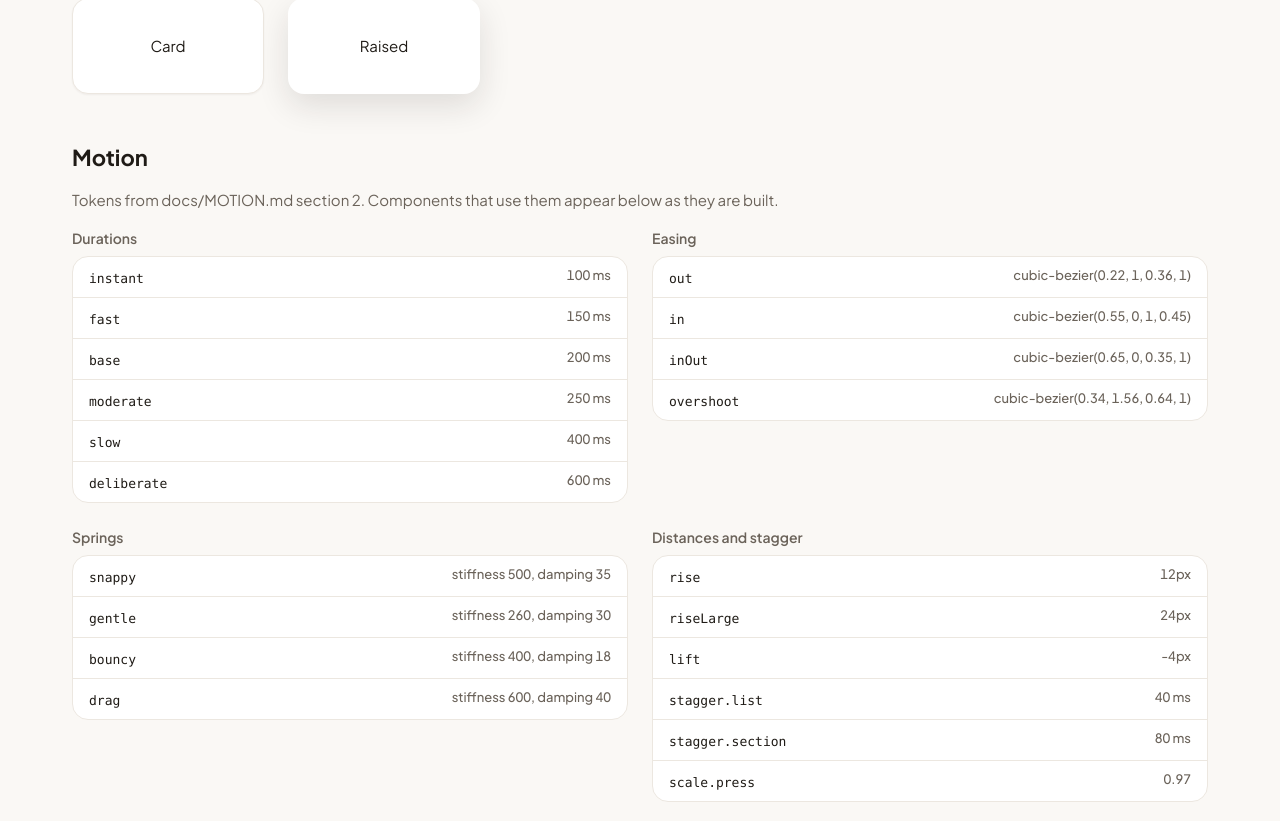
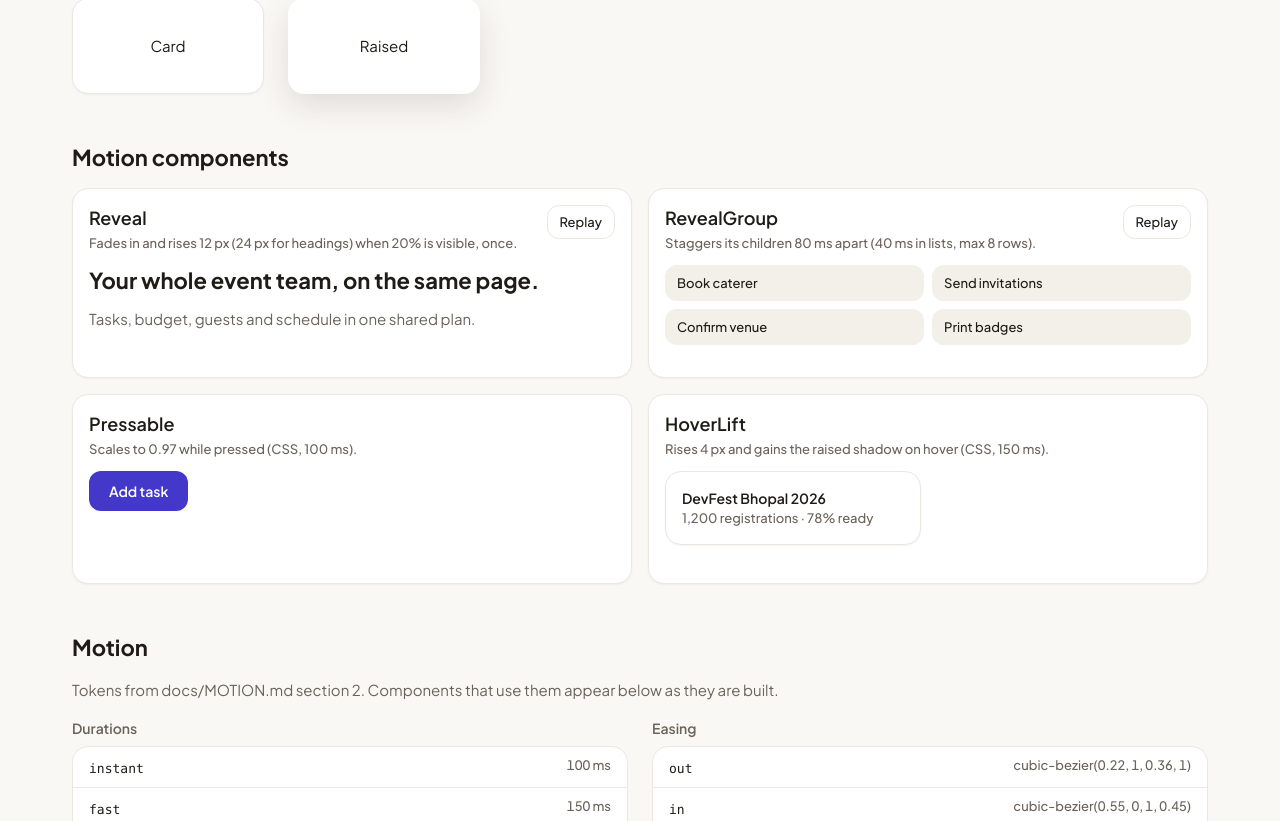
Before and after one commit to parva-jain/PlanMyEvent, a Next.js app in the folder apps/web/: page /dev/ui in a window 1280 px wide. Shown: the part 1839-2660 px from the top of the page. Built offline with nearby package versions, Linux system fonts and the light colour scheme.

Commit message:
feat(web): reveal, reveal group, pressable and hover-lift motion components

```diff
--- a/apps/web/messages/en.json
+++ b/apps/web/messages/en.json
@@ -36,6 +36,23 @@
     "durations": "Durations",
     "easings": "Easing",
     "springs": "Springs",
-    "distances": "Distances and stagger"
+    "distances": "Distances and stagger",
+    "replay": "Replay",
+    "motionComponents": "Motion components",
+    "demos": {
+      "reveal": "Fades in and rises 12 px (24 px for headings) when 20% is visible, once.",
+      "revealGroup": "Staggers its children 80 ms apart (40 ms in lists, max 8 rows).",
+      "pressable": "Scales to 0.97 while pressed (CSS, 100 ms).",
+      "hoverLift": "Rises 4 px and gains the raised shadow on hover (CSS, 150 ms).",
+      "sampleHeading": "Your whole event team, on the same page.",
+      "sampleBody": "Tasks, budget, guests and schedule in one shared plan.",
+      "rowOne": "Book caterer",
+      "rowTwo": "Send invitations",
+      "rowThree": "Confirm venue",
+      "rowFour": "Print badges",
+      "pressMe": "Add task",
+      "sampleCardTitle": "DevFest Bhopal 2026",
+      "sampleCardBody": "1,200 registrations · 78% ready"
+    }
   }
 }
--- a/apps/web/package.json
+++ b/apps/web/package.json
@@ -19,6 +19,7 @@
     "react-dom": "19.3.1"
   },
   "devDependencies": {
+    "@playwright/test": "1.64.1",
     "@pme/config": "workspace:*",
     "@tailwindcss/postcss": "4.3.3",
     "@types/node": "22.20.5",
--- a/apps/web/src/app/dev/ui/page.tsx
+++ b/apps/web/src/app/dev/ui/page.tsx
@@ -2,6 +2,7 @@ import { notFound } from 'next/navigation';
 import { useTranslations } from 'next-intl';
 import type { ReactNode } from 'react';
 
+import { EntranceDemos } from '@/components/dev/motion-demos';
 import { MotionPreferenceSwitcher } from '@/components/dev/motion-preference-switcher';
 import { ThemeSwitcher } from '@/components/dev/theme-switcher';
 import { distance, duration, ease, scale, spring, stagger } from '@/lib/motion';
@@ -197,6 +198,10 @@ export default function DevUiPage() {
           </div>
         </div>
       </Section>
+      <Section title={t('motionComponents')}>
+        <EntranceDemos />
+      </Section>
+
       <Section title={t('motion')}>
         <p className="text-fg-secondary">{t('motionIntro')}</p>
         <div className="grid gap-6 sm:grid-cols-2">
--- /dev/null
+++ b/apps/web/src/components/dev/motion-demos.tsx
@@ -0,0 +1,100 @@
+'use client';
+
+import { useTranslations } from 'next-intl';
+import { useState, type ReactNode } from 'react';
+
+import { Reveal, RevealGroup } from '@/components/motion/reveal';
+
+function Demo({
+  title,
+  description,
+  replayable = false,
+  children,
+}: {
+  title: string;
+  description: string;
+  replayable?: boolean;
+  children: (replayKey: number) => ReactNode;
+}) {
+  const t = useTranslations('devUi');
+  const [replayKey, setReplayKey] = useState(0);
+
+  return (
+    <div className="flex flex-col gap-3 rounded-card border border-border bg-surface p-4 shadow-card">
+      <div className="flex items-start justify-between gap-4">
+        <div className="flex flex-col gap-0.5">
+          <h3 className="text-h3">{title}</h3>
+          <p className="text-small text-fg-secondary">{description}</p>
+        </div>
+        {replayable && (
+          <button
+            type="button"
+            onClick={() => setReplayKey((key) => key + 1)}
+            className="pressable shrink-0 rounded-control border border-border px-3 py-1.5 text-small hover:bg-surface-muted"
+          >
+            {t('replay')}
+          </button>
+        )}
+      </div>
+      <div className="min-h-24">{children(replayKey)}</div>
+    </div>
+  );
+}
+
+const SAMPLE_ROWS = ['rowOne', 'rowTwo', 'rowThree', 'rowFour'] as const;
+
+/** Entrance and interaction patterns: Reveal, RevealGroup, Pressable, HoverLift. */
+export function EntranceDemos() {
+  const t = useTranslations('devUi.demos');
+
+  return (
+    <div className="grid gap-4 lg:grid-cols-2">
+      <Demo title="Reveal" description={t('reveal')} replayable>
+        {(key) => (
+          <div key={key} className="flex flex-col gap-3">
+            <Reveal rise="riseLarge">
+              <p className="text-h2">{t('sampleHeading')}</p>
+            </Reveal>
+            <Reveal delay={0.15}>
+              <p className="text-fg-secondary">{t('sampleBody')}</p>
+            </Reveal>
+          </div>
+        )}
+      </Demo>
+
+      <Demo title="RevealGroup" description={t('revealGroup')} replayable>
+        {(key) => (
+          <RevealGroup key={key} className="grid grid-cols-2 gap-2">
+            {SAMPLE_ROWS.map((row) => (
+              <Reveal key={row}>
+                <div className="rounded-control bg-surface-muted px-3 py-2 text-small">
+                  {t(row)}
+                </div>
+              </Reveal>
+            ))}
+          </RevealGroup>
+        )}
+      </Demo>
+
+      <Demo title="Pressable" description={t('pressable')}>
+        {() => (
+          <button
+            type="button"
+            className="pressable h-12 rounded-control bg-primary px-5 text-label text-on-primary transition-colors hover:bg-primary-hover lg:h-10"
+          >
+            {t('pressMe')}
+          </button>
+        )}
+      </Demo>
+
+      <Demo title="HoverLift" description={t('hoverLift')}>
+        {() => (
+          <div className="hover-lift max-w-64 rounded-card border border-border bg-surface p-4 shadow-card">
+            <p className="text-label">{t('sampleCardTitle')}</p>
+            <p className="text-small text-fg-secondary">{t('sampleCardBody')}</p>
+          </div>
+        )}
+      </Demo>
+    </div>
+  );
+}
--- /dev/null
+++ b/apps/web/src/components/motion/reveal.tsx
@@ -0,0 +1,101 @@
+'use client';
+
+import { m, type Variants } from 'motion/react';
+import { Children, createContext, use, type ReactNode } from 'react';
+
+import { distance, duration, ease, maxStaggeredRows, stagger } from '@/lib/motion';
+
+import { useShouldReduceMotion } from './motion-provider';
+
+/** Portion of the element that must be visible before it reveals (MOTION.md: 20%). */
+const VIEWPORT_AMOUNT = 0.2;
+
+interface GroupState {
+  step: number;
+  /** Position of this child within its group. */
+  index: number;
+}
+
+const GroupContext = createContext<GroupState | null>(null);
+
+function revealVariants(rise: number, reduced: boolean, delay: number): Variants {
+  return {
+    hidden: { opacity: 0, y: reduced ? 0 : rise },
+    visible: {
+      opacity: 1,
+      y: 0,
+      transition: reduced
+        ? { duration: duration.fast, ease: ease.out, delay }
+        : { duration: duration.base, ease: ease.out, delay },
+    },
+  };
+}
+
+interface RevealProps {
+  children: ReactNode;
+  className?: string;
+  /** Rise distance: `rise` for content, `riseLarge` for headings. */
+  rise?: 'rise' | 'riseLarge';
+  /** Extra delay in seconds, e.g. a subheading following its headline. */
+  delay?: number;
+}
+
+/**
+ * Fades in and rises when it enters the viewport, once (MOTION.md section 4).
+ * Inside a RevealGroup it follows the group's trigger and stagger instead.
+ * Reduced motion: opacity only, `fast`.
+ */
+export function Reveal({ children, className, rise = 'rise', delay = 0 }: RevealProps) {
+  const reduced = useShouldReduceMotion();
+  const group = use(GroupContext);
+  const staggerDelay = group ? Math.min(group.index, maxStaggeredRows - 1) * group.step : 0;
+  const variants = revealVariants(distance[rise], reduced, delay + staggerDelay);
+
+  if (group) {
+    // Variants propagate from the group, which owns the in-view trigger.
+    return (
+      <m.div className={className} variants={variants}>
+        {children}
+      </m.div>
+    );
+  }
+
+  return (
+    <m.div
+      className={className}
+      variants={variants}
+      initial="hidden"
+      whileInView="visible"
+      viewport={{ once: true, amount: VIEWPORT_AMOUNT }}
+    >
+      {children}
+    </m.div>
+  );
+}
+
+interface RevealGroupProps {
+  children: ReactNode;
+  className?: string;
+  /** `section` (80 ms) for marketing cards and steps, `list` (40 ms) for rows in the app. */
+  pace?: 'section' | 'list';
+}
+
+/**
+ * Staggers its Reveal children when the group enters the viewport. In list pace only the
+ * first 8 rows stagger; the rest appear with the 8th (MOTION.md section 2).
+ */
+export function RevealGroup({ children, className, pace = 'section' }: RevealGroupProps) {
+  const step = stagger[pace];
+  return (
+    <m.div
+      className={className}
+      initial="hidden"
+      whileInView="visible"
+      viewport={{ once: true, amount: VIEWPORT_AMOUNT }}
+    >
+      {Children.map(children, (child, index) => (
+        <GroupContext value={{ step, index }}>{child}</GroupContext>
+      ))}
+    </m.div>
+  );
+}
--- a/apps/web/src/styles/globals.css
+++ b/apps/web/src/styles/globals.css
@@ -200,6 +200,29 @@
   --container-content: 1200px;
 }
 
+/* Pressable (MOTION.md section 4): scale to `press` while pressed, `instant`. */
+@utility pressable {
+  transition: transform var(--dur-instant) var(--ease-out);
+
+  &:active {
+    transform: scale(calc(1 - (1 - var(--press-scale)) * var(--motion)));
+  }
+}
+
+/* HoverLift: rise `lift` and gain the raised shadow, `fast`. Pointer devices only. */
+@utility hover-lift {
+  transition:
+    transform var(--dur-fast) var(--ease-out),
+    box-shadow var(--dur-fast) var(--ease-out);
+
+  @media (hover: hover) {
+    &:hover {
+      transform: translateY(calc(var(--lift) * var(--motion)));
+      box-shadow: var(--shadow-raised);
+    }
+  }
+}
+
 @layer base {
   html {
     -webkit-text-size-adjust: 100%;
--- a/apps/web/src/styles/motion.css
+++ b/apps/web/src/styles/motion.css
@@ -16,3 +16,22 @@
   --press-scale: 0.97;
   --lift: -4px;
 }
+
+/*
+ * One switch for every CSS-only effect: 1 normally, 0 when motion is reduced, either by
+ * the OS setting or by the /dev/ui override (<html data-reduced-motion>). Distances and
+ * scales multiply by it, so reduced motion keeps colour and shadow changes but no movement.
+ */
+:root {
+  --motion: 1;
+}
+
+@media (prefers-reduced-motion: reduce) {
+  :root:not([data-reduced-motion='never']) {
+    --motion: 0;
+  }
+}
+
+:root[data-reduced-motion='always'] {
+  --motion: 0;
+}
```
Also changed, not shown: 2 other files (tests, documents, lock files or other folders).
